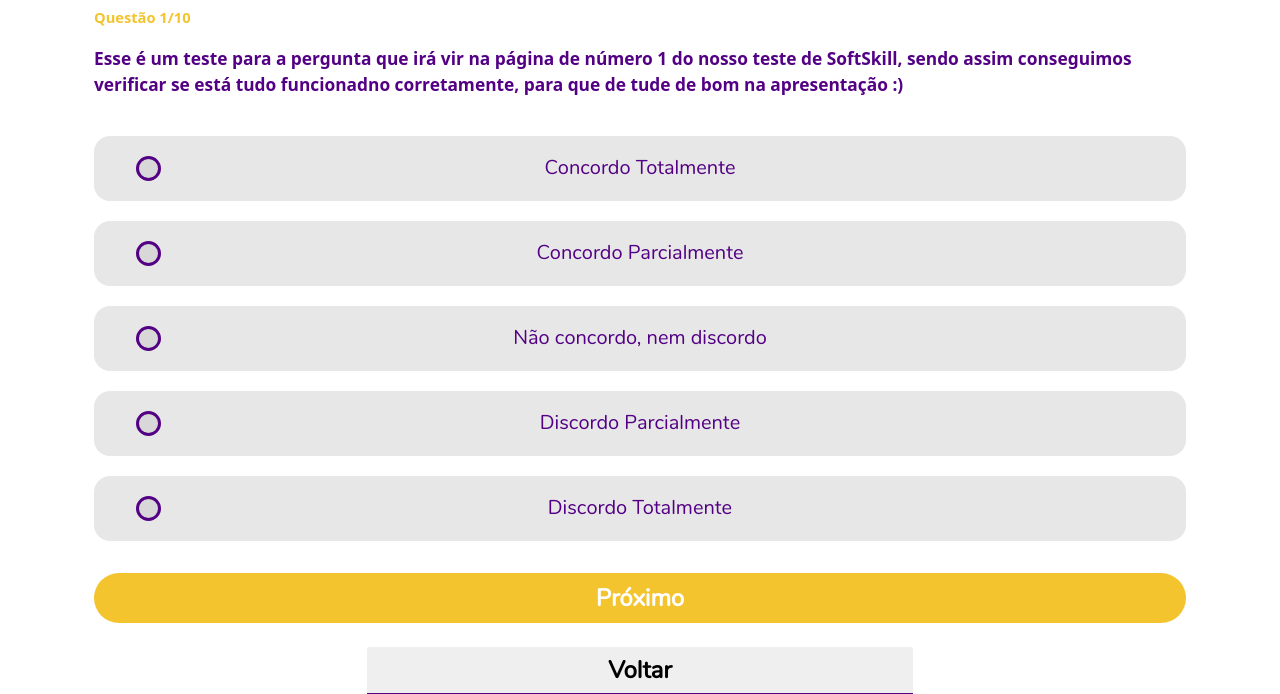
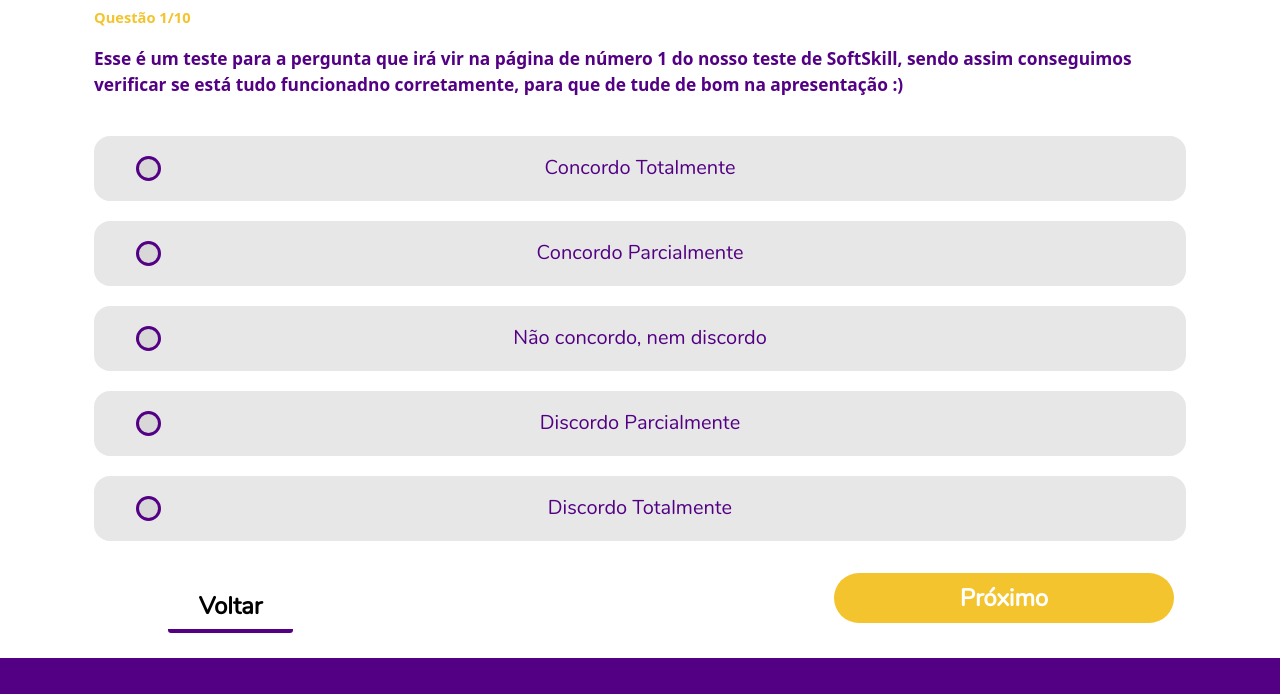
Before and after one commit to Lemos1347/Projeto3, a plain HTML site: page src/Frontend/view/testeSoftSkill.html in a window 1280 px wide. Shown: the part 167-861 px from the top of the page. Drawn offline with nearby package versions, Linux system fonts and the light colour scheme.

Commit message:
Atualização no teste

```diff
--- a/src/Frontend/css/style.css
+++ b/src/Frontend/css/style.css
@@ -1062,6 +1062,7 @@ body#background-login{
   font-weight: bolder;
   margin-top: 20px;
   transition: 1s;
+  background-color: transparent !important;
 }
 
 .btnBackSoftSkillTest:hover {
--- a/src/Frontend/js/testeSoftSkill.js
+++ b/src/Frontend/js/testeSoftSkill.js
@@ -165,7 +165,10 @@ function changeBtns(visible) {
         document.getElementById('finalizarBtnSoftSkill').style.display = 'inline';
         document.getElementById('passarBtnSoftSkill').style.display = 'none';
         document.getElementById('voltarBtnSoftSkill').style.display = 'inline';
+        document.getElementById('colunaPassarBtn').style.display = 'none';
     } else if (forBtns == true) {
+        document.getElementById('colunaPassarBtn').style.display = 'inline';
+
         document.getElementById('finalizarBtnSoftSkill').style.display = 'none';
         document.getElementById('passarBtnSoftSkill').style.display = 'inline';
         document.getElementById('voltarBtnSoftSkill').style.display = 'inline';
--- a/src/Frontend/view/testeSoftSkill.html
+++ b/src/Frontend/view/testeSoftSkill.html
@@ -11,7 +11,7 @@
   <meta name="description"
     content="Ache oportunidades de emprego para mulheres em STEM e tecnologia, no Brasil e no mundo.">
 
-  <title>Brazilians in Tech | Cadastrar Currículo</title>
+  <title>Brazilians in Tech | Teste Soft Skills</title>
 
   <!-- Bootstrap CSS -->
   <link href="https://cdn.jsdelivr.net/npm/bootstrap@5.0.0-beta1/dist/css/bootstrap.min.css" rel="stylesheet"
@@ -107,45 +107,52 @@
         <div class="col-sm-12 listaInputs">
           <div class="row inputDiv">
             <div class="col-12">
-                <p class="questionNumber" id = "questionNumber">Null</p>
+              <p class="questionNumber" id="questionNumber">Null</p>
             </div>
             <div class="col-12">
-                <p class="questionMessage" id = "questionMessage">Null</p>
+              <p class="questionMessage" id="questionMessage">Null</p>
             </div>
             <div class="col-12">
               <form>
                 <div class="divForRadioSoftSkill">
                   <input class="inputForSoftSkill" type="radio" name="teste" id="concTotal">
-                        <label for="concTotal" class = 'labelForSoftSkill'>Concordo Totalmente</label>
+                  <label for="concTotal" class='labelForSoftSkill'>Concordo Totalmente</label>
                 </div>
                 <div class="divForRadioSoftSkill">
                   <input class="inputForSoftSkill" type="radio" name="teste" id="concParc">
-                        <label for="concParc" class = 'labelForSoftSkill'>Concordo Parcialmente</label>
+                  <label for="concParc" class='labelForSoftSkill'>Concordo Parcialmente</label>
                 </div>
                 <div class="divForRadioSoftSkill">
                   <input class="inputForSoftSkill" type="radio" name="teste" id="meio">
-                        <label for="meio" class = 'labelForSoftSkill'>Não concordo, nem discordo</label>
+                  <label for="meio" class='labelForSoftSkill'>Não concordo, nem discordo</label>
                 </div>
                 <div class="divForRadioSoftSkill">
                   <input class="inputForSoftSkill" type="radio" name="teste" id="disParc">
-                        <label for="disParc" class = 'labelForSoftSkill'>Discordo Parcialmente</label>
+                  <label for="disParc" class='labelForSoftSkill'>Discordo Parcialmente</label>
                 </div>
                 <div class="divForRadioSoftSkill">
                   <input class="inputForSoftSkill" type="radio" name="teste" id="disTotal">
-                        <label for="disTotal" class = 'labelForSoftSkill'>Discordo Totalmente</label>
+                  <label for="disTotal" class='labelForSoftSkill'>Discordo Totalmente</label>
                 </div>
               </form>
             </div>
-            <div class="col-12">
-                <button class="btnPassSoftSkillTest" id = 'passarBtnSoftSkill' type="button" onclick = 'passPage("pass")'>Próximo</button>
+
+
+            <div class="row">
+              <div class="col-sm-12 col-md-4 col-lg-3">
+                <button class="btnBackSoftSkillTest" id='voltarBtnSoftSkill' type="button"
+                  onclick='passPage("back")'>Voltar</button>
               </div>
-            <div class="col-12">
-                <button class="btnPassSoftSkillTest" id = 'finalizarBtnSoftSkill' type="button" onclick = 'finalizarTeste("")'>Finalizar</button>
+              <div class="col-sm-12 col-md-6 offset-md-2 col-lg-4 offset-lg-5" id="colunaPassarBtn">
+                <button class="btnPassSoftSkillTest" id='passarBtnSoftSkill' type="button"
+                  onclick='passPage("pass")'>Próximo</button>
               </div>
-            <div class="col-12">
-                <button class="btnBackSoftSkillTest" id = 'voltarBtnSoftSkill' type="button" onclick = 'passPage("back")'>Voltar</button>
+              <div class="col-sm-12 col-md-6 offset-md-2 col-lg-4 offset-lg-5">
+                <button class="btnPassSoftSkillTest" id='finalizarBtnSoftSkill' type="button"
+                  onclick='finalizarTeste("")'>Finalizar</button>
               </div>
-            <div class="col-12 containerModalConfirm" id = 'containerModalConfirm'>
+            </div>
+            <div class="col-12 containerModalConfirm" id='containerModalConfirm'>
               <section class="modalConfirm">
                 <div class="row">
                   <div class="col-12">
@@ -153,10 +160,12 @@
                   </div>
                   <div class="col-12 d-flex justify-content-center">
                     <div class="col-6 col-md-3">
-                              <button class="confirmBtn" type="button" onclick = 'finalizarTeste("sim")' style="background-color: var(--confirm);">Sim</button>
+                      <button class="confirmBtn" type="button" onclick='finalizarTeste("sim")'
+                        style="background-color: var(--confirm);">Sim</button>
                     </div>
                     <div class="col-6 col-md-3">
-                              <button class="confirmBtn" type="button" onclick = 'finalizarTeste("nao")' style="background-color: var(--error);">Não</button>
+                      <button class="confirmBtn" type="button" onclick='finalizarTeste("nao")'
+                        style="background-color: var(--error);">Não</button>
                     </div>
                   </div>
                 </div>
```
Also changed, not shown: src/Frontend/view/login.html (+1 -1 lines). Lines whose indentation alone changed are shown as unchanged.
